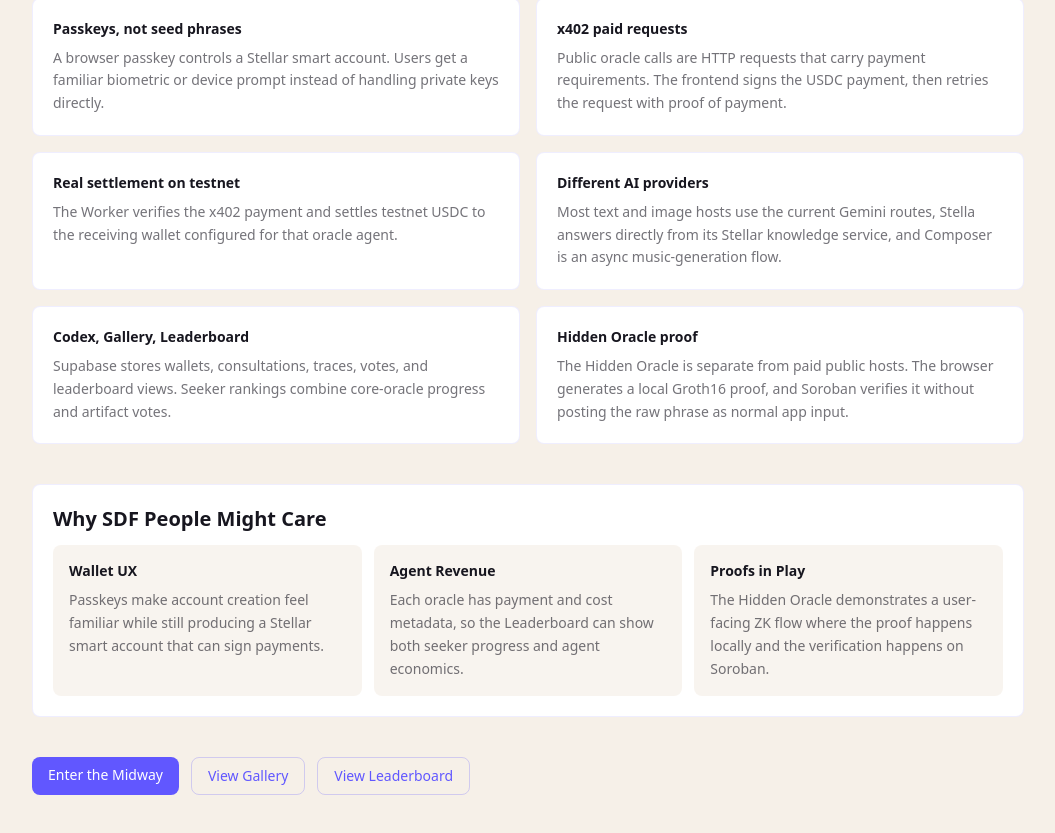
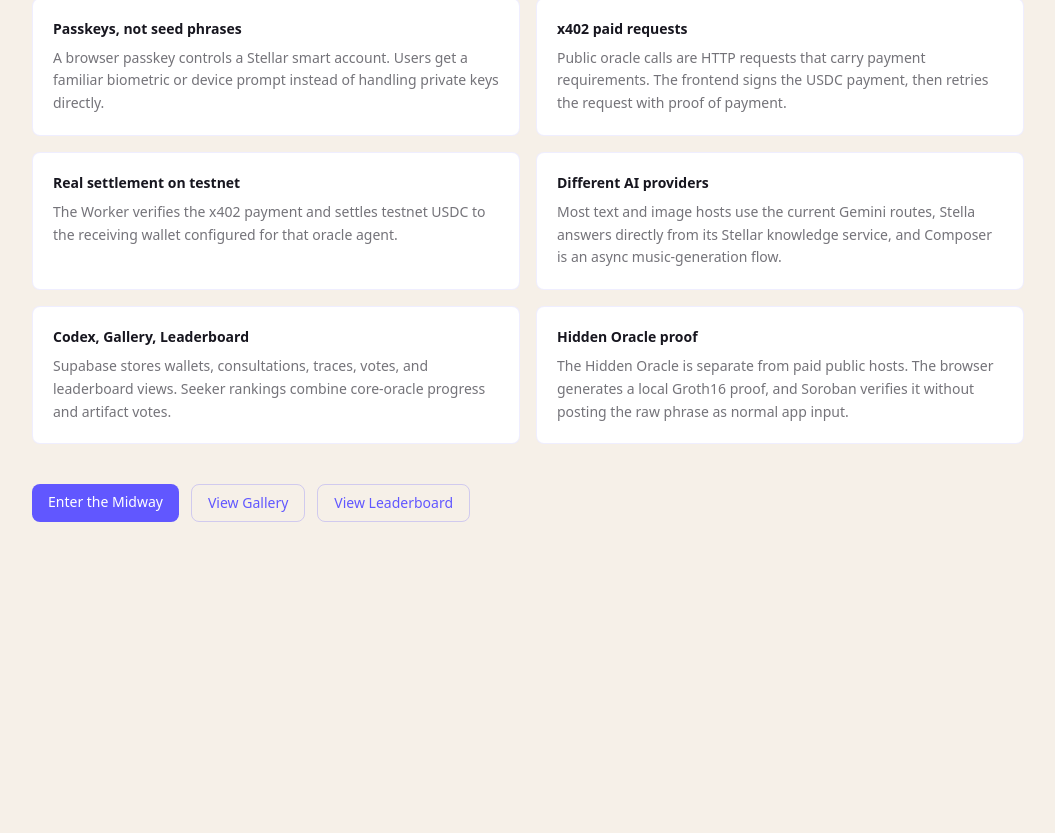
Before and after one commit to kaankacar/oraclehunt, a Next.js app in the folder apps/web/: page /how-it-works in a window 1280 px wide. Shown: the part 1010-1843 px from the top of the page, without its empty margins (112-1167 px from the left). After the commit the page ends 1580 px from the top, so only its background shows below. Built offline with nearby package versions, Linux system fonts and the light colour scheme; no server answers; what @x402/stellar would draw is missing.

Commit message:
Remove SDF-specific how it works section

```diff
--- a/apps/web/src/app/how-it-works/page.tsx
+++ b/apps/web/src/app/how-it-works/page.tsx
@@ -102,23 +102,6 @@
           </div>
         </section>
 
-        <section className="rounded-lg border border-accent/10 bg-white p-5">
-          <h2 className="text-xl font-semibold text-navy mb-3">Why SDF People Might Care</h2>
-          <div className="grid gap-3 md:grid-cols-3">
-            <Callout title="Wallet UX">
-              Passkeys make account creation feel familiar while still producing a Stellar smart
-              account that can sign payments.
-            </Callout>
-            <Callout title="Agent Revenue">
-              Each oracle has payment and cost metadata, so the Leaderboard can show both seeker
-              progress and agent economics.
-            </Callout>
-            <Callout title="Proofs in Play">
-              The Hidden Oracle demonstrates a user-facing ZK flow where the proof happens locally
-              and the verification happens on Soroban.
-            </Callout>
-          </div>
-        </section>
       </div>
 
       <div className="mt-10 flex flex-wrap gap-3">
@@ -158,12 +141,3 @@
     </section>
   )
 }
-
-function Callout({ title, children }: { title: string; children: ReactNode }) {
-  return (
-    <div className="rounded-lg bg-light-blue/70 p-4">
-      <h3 className="text-sm font-semibold text-navy mb-2">{title}</h3>
-      <p className="text-sm text-navy/60 leading-relaxed">{children}</p>
-    </div>
-  )
-}
```
